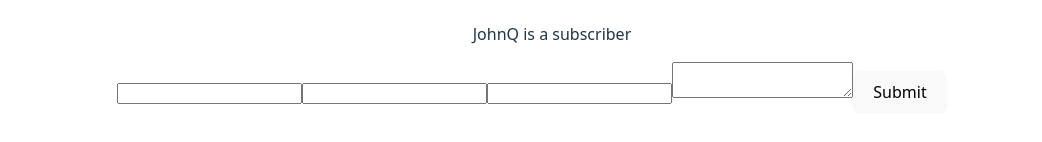
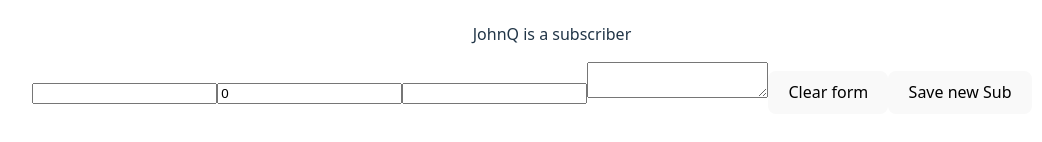
Before and after one commit to sanchezgregory/ReactTS_1, a React (Vite) app: page / in a window 1280 px wide. Shown: the part 944-1086 px from the top of the page, without its empty margins (108-1150 px from the left). Built offline with nearby package versions, Linux system fonts and the light colour scheme.

Commit message:
useReducer for the formReducer

```diff
--- a/src/components/Form_React18.tsx
+++ b/src/components/Form_React18.tsx
@@ -1,8 +1,18 @@
-import React, { useState } from 'react';
+import React, { useReducer } from 'react';
 import type { Sub } from '../types';
 
 interface FormState {
     inputValues: Sub
+}
+
+type FormReducerAction = {
+    type: "change_value";
+    payload: {
+        input_name: string;
+        input_value: string;
+    }
+} | {
+    type: "clear"
 }
 
 interface Props {
@@ -13,33 +23,59 @@ interface Props {
     onNewSub: (sub: Sub) => void
 }
 
+const INITIAL_STATE: Sub = {
+    id: '',
+    nick: '',
+    subMonths: 0,
+    avatar: '',
+    description: ''
+}
+
+const formReducer = (state: FormState["inputValues"], action: FormReducerAction) => {
+    switch (action.type) {
+        case 'change_value':
+            return {
+                ...state,
+                [action.payload.input_name]: action.payload.input_value
+            }
+        case 'clear':
+            return INITIAL_STATE
+        default:
+            return state
+    }
+}
+
 const Form_React18: React.FC<Props> = ({onNewSub}) => {
 
     // Reutilizamos el tipado de la interface. usando Sub como tipado, y espificando que el FormState tiene un inputValues de tipo Sub
-    const [inputValues, setInputValues] = useState<FormState["inputValues"]>({
-            nick: '',
-            subMonths: 0,
-            avatar: '',
-            description: ''
-        })
+    // const [inputValues, setInputValues] = useState<FormState["inputValues"]>(INITIAL_STATE)
+
+    const [inputValues, dispatch] = useReducer(formReducer, INITIAL_STATE)
 
     const handleSubmit = (e: React.FormEvent<HTMLFormElement>) => {
         e.preventDefault();
-        console.log(inputValues)
-        onNewSub(inputValues)
+        onNewSub(inputValues);
+        handleClear();
+    }
+
+    const handleClear = () => {
+        dispatch({type: 'clear'})
     }
 
     // Tipado para que el evento sea del tipo correcto. (tanto para input text como textarea)
     const handleChange = (e: React.ChangeEvent<HTMLInputElement | HTMLTextAreaElement>) => {
-        setInputValues({
-            ...inputValues,
-            [e.target.name]: e.target.name === 'subMonths' ? parseInt(e.target.value) : e.target.value,
+        dispatch({
+            type: 'change_value',
+            payload: {
+                input_name: e.target.name,
+                input_value: e.target.value,
+            }
         })
     }
 
     return (
     <div>
-        <form action="" onSubmit={handleSubmit}>
+        <form onSubmit={handleSubmit}>
             {/* Al implementar la funciona aqui mismo, TS infiere el tipo de la funcion, porque tiene el contexto. Y eso ayuda a ver el tipo real que se necesita */}
             {/* <input type='' onChange={ event => {
                 setInputValues({
@@ -47,11 +83,12 @@ const Form_React18: React.FC<Props> = ({onNewSub}) => {
                     [event.target.name]: event.target.value,
                 })
             }} name="nick" /> */}
-            <input type="text" onChange={handleChange} name="nick" />
-            <input type="number" onChange={handleChange} name="subMonths" />
-            <input type="text" onChange={handleChange} name="avatar" />
-            <textarea onChange={handleChange} name="description" />
-            <button type="submit">Submit</button>
+            <input type="text" onChange={handleChange} name="nick" value={inputValues.nick} />
+            <input type="number" onChange={handleChange} name="subMonths" value={inputValues.subMonths} />
+            <input type="text" onChange={handleChange} name="avatar" value={inputValues.avatar} />
+            <textarea onChange={handleChange} name="description" value={inputValues.description} />
+            <button type='button' onClick={handleClear}>Clear form</button>
+            <button type='submit'>Save new Sub</button>
         </form>
     </div>
   )
--- a/src/types.d.ts
+++ b/src/types.d.ts
@@ -1,5 +1,5 @@
 export interface Sub {
-    id: string
+    id?: string
     nick: string
     subMonths: number
     avatar: string
```
